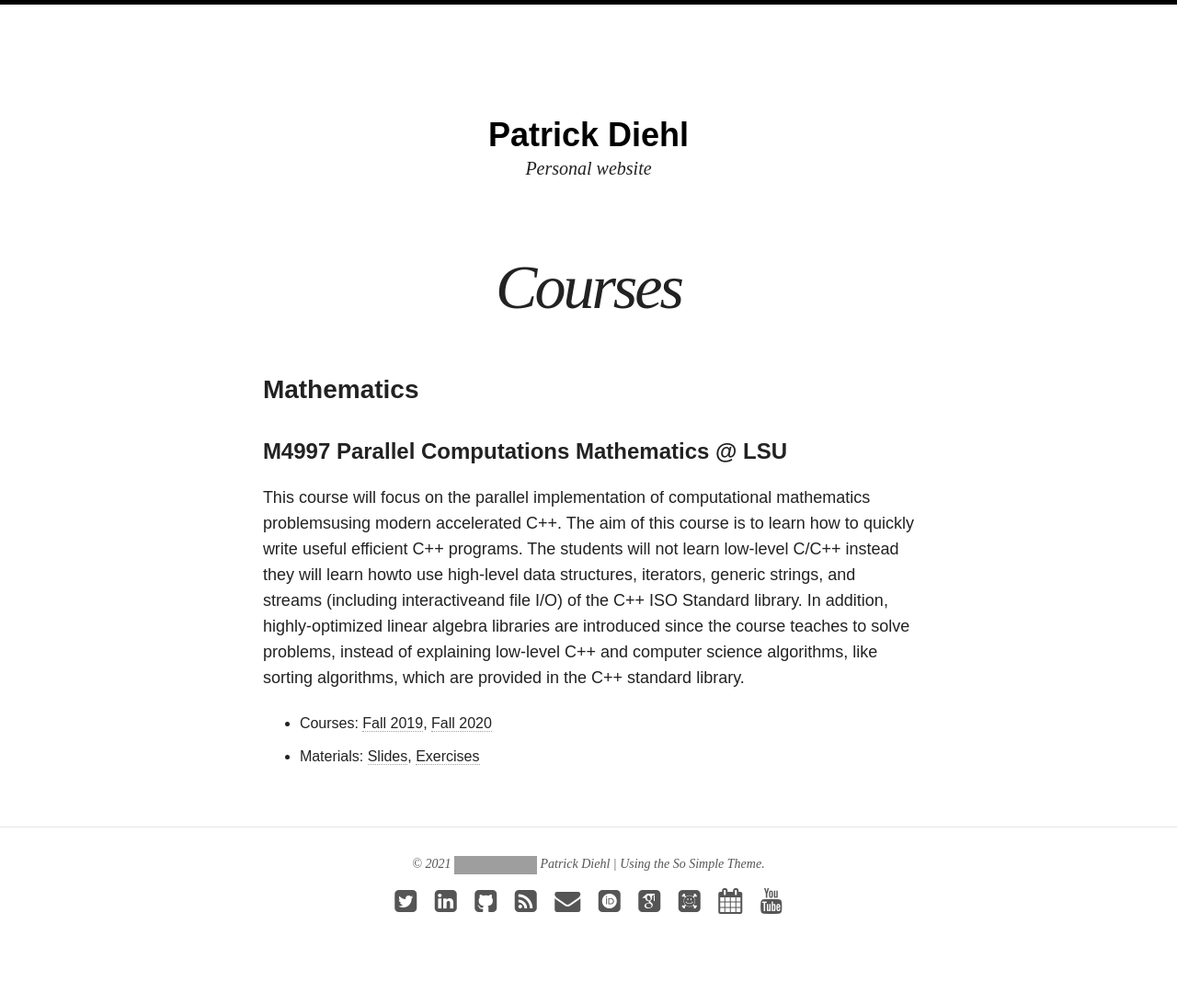
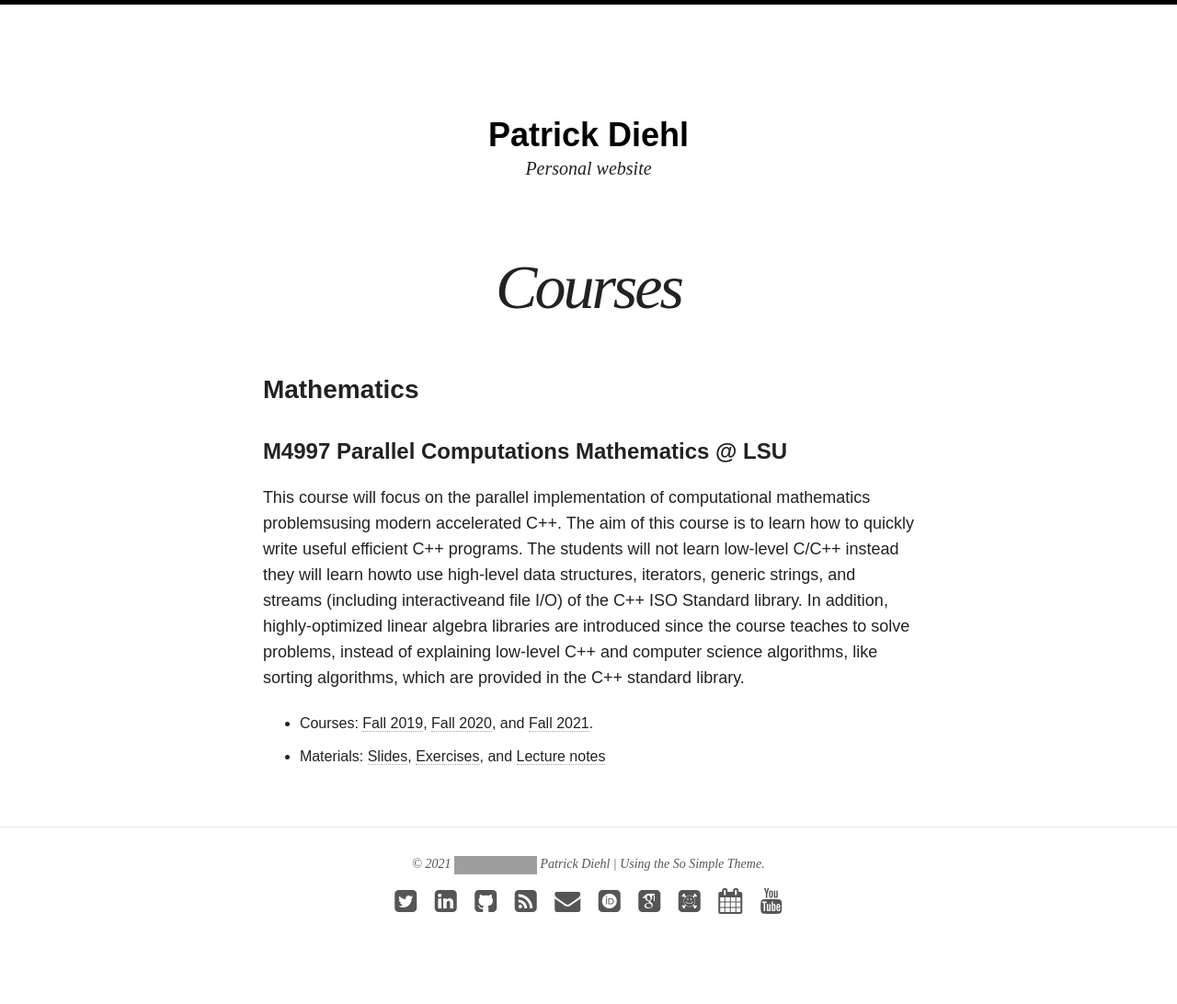
Before and after one commit to diehlpk/diehlpk.github.io, a Jekyll site: the page built from courses/index.md, in a window 1280 px wide. Shown: the whole page at 92% size. Built offline with Jekyll 4.4.1, drawn with Linux system fonts in a browser that asks for light colours; nearby versions of some CDN libraries; some web fonts are replaced; grey boxes are pictures that could not be loaded.

Commit message:
Add fall course

```diff
--- a/courses/index.md
+++ b/courses/index.md
@@ -9,5 +9,6 @@ title: Courses
 
 This course will focus on the parallel implementation of computational mathematics problemsusing modern accelerated C++. The aim of this course is to learn how to quickly write useful efficient C++ programs. The students will not learn low-level C/C++ instead they will learn howto use high-level data structures, iterators, generic strings, and streams (including interactiveand file I/O) of the C++ ISO Standard library. In addition, highly-optimized linear algebra libraries are introduced since the course teaches to solve problems, instead of explaining low-level C++ and computer science algorithms, like sorting algorithms, which are provided in the C++ standard library.
 
-* Courses: [Fall 2019](https://www.cct.lsu.edu/~pdiehl/teaching/2019/4977/), [Fall 2020](https://www.cct.lsu.edu/~pdiehl/teaching/2020/4997/)
-* Materials: [Slides](https://github.com/diehlpkteaching/ParallelComputationMath), [Exercises](https://github.com/diehlpkteaching/ParallelComputationMathExercise)
+* Courses: [Fall 2019](https://www.cct.lsu.edu/~pdiehl/teaching/2019/4977/), [Fall 2020](https://www.cct.lsu.edu/~pdiehl/teaching/2020/4997/), and
+[Fall 2021](https://www.cct.lsu.edu/~pdiehl/teaching/2021/4997/).
+* Materials: [Slides](https://github.com/diehlpkteaching/ParallelComputationMath), [Exercises](https://github.com/diehlpkteaching/ParallelComputationMathExercise), and [Lecture notes](https://github.com/diehlpkteaching/ParallelComputationMathScript)
```
